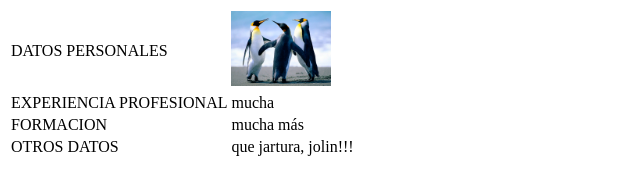
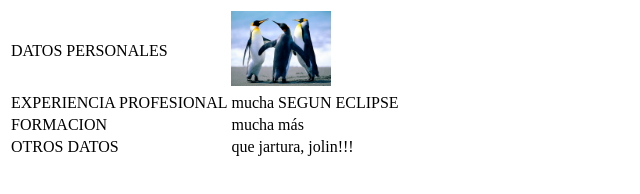
Before and after one commit to celsoamorcanadas/cursoprog2019.github.io, a plain HTML site: page index.html in a window 1280 px wide. Shown: the whole page, without its empty margins (0-640 px from the left). Drawn offline with Linux system fonts and the light colour scheme.

Commit message:
MODIFICADO DESDE ECLIPSE

```diff
--- a/index.html
+++ b/index.html
@@ -8,11 +8,11 @@
     <table>
       <tr>
           <td>DATOS PERSONALES</td>
-          <td><img src="imagenes/Penguins.jpg" width="100"</td>
+          <td><img src="imagenes/Penguins.jpg" width="100"></td>
       </tr>
       <tr>
           <td>EXPERIENCIA PROFESIONAL</td>
-          <td>mucha</td>
+          <td>mucha SEGUN ECLIPSE</td>
       </tr>
       <tr>
           <td>FORMACION</td>
```
